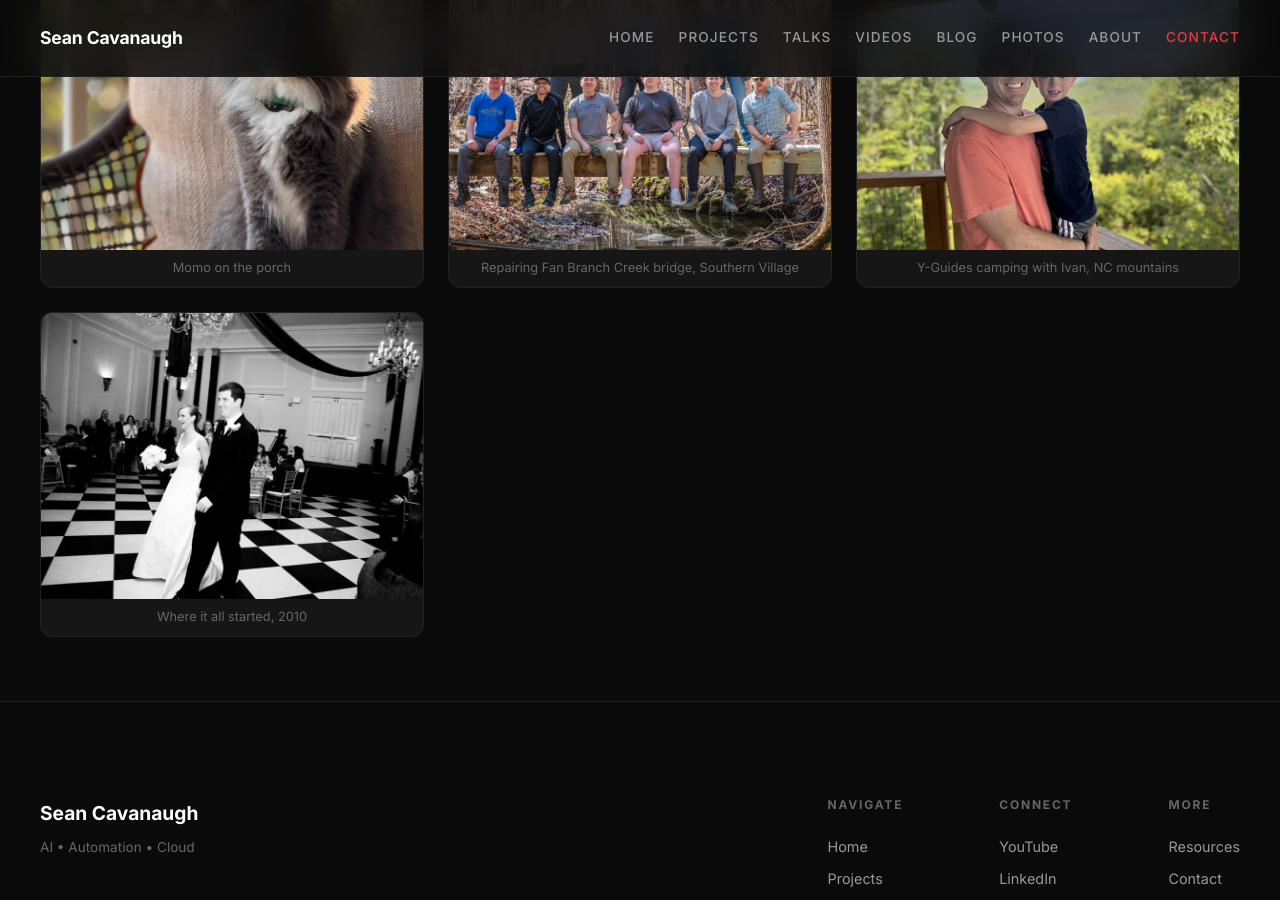
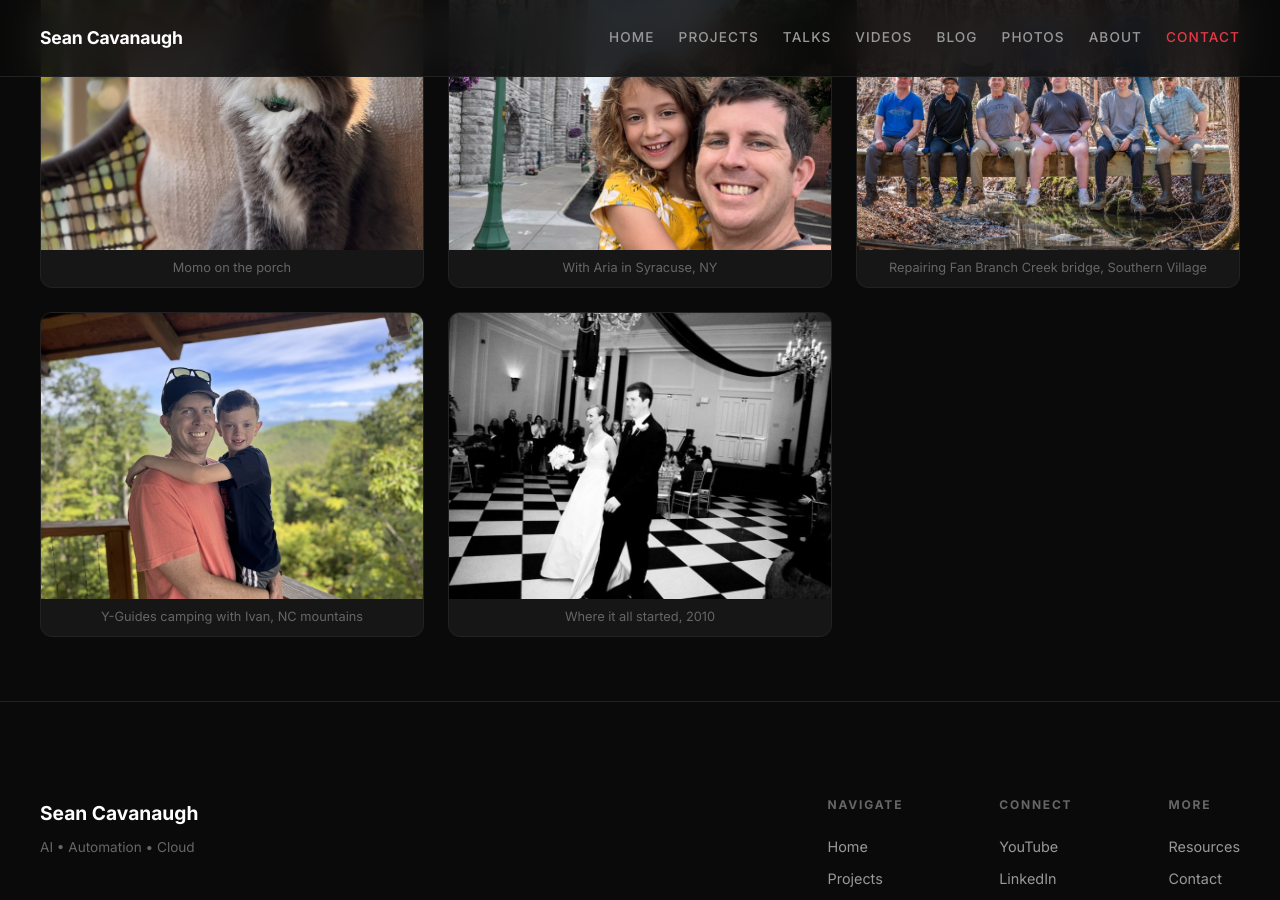
Before and after one commit to IPvSean/cavanaugh.pro, a Jekyll site: the page built from pages/about.html, in a window 1280 px wide and 900 px high, scrolled down 3550 px. Built offline with Jekyll 4.4.1, drawn with Linux system fonts in a browser that asks for light colours.

Commit message:
Add Sean and Aria in Syracuse photo (14 of 15)
Co-authored-by: Cursor <cursoragent@cursor.com>

```diff
--- a/pages/about.html
+++ b/pages/about.html
@@ -112,6 +112,10 @@ permalink: /about/
           <span>Momo on the porch</span>
         </div>
         <div class="about-family-item">
+          <img src="/assets/images/sean-aria-syracuse-2023.png" alt="Sean and Aria in Syracuse, NY, 2023" loading="lazy">
+          <span>With Aria in Syracuse, NY</span>
+        </div>
+        <div class="about-family-item">
           <img src="/assets/images/fan-branch-creek-bridge-repair.png" alt="Repairing the Fan Branch Creek bridge after Tropical Storm Chantal, Southern Village, Chapel Hill, NC" loading="lazy">
           <span>Repairing Fan Branch Creek bridge, Southern Village</span>
         </div>
```
Also changed, not shown: assets/images/sean-aria-syracuse-2023.png (added).
